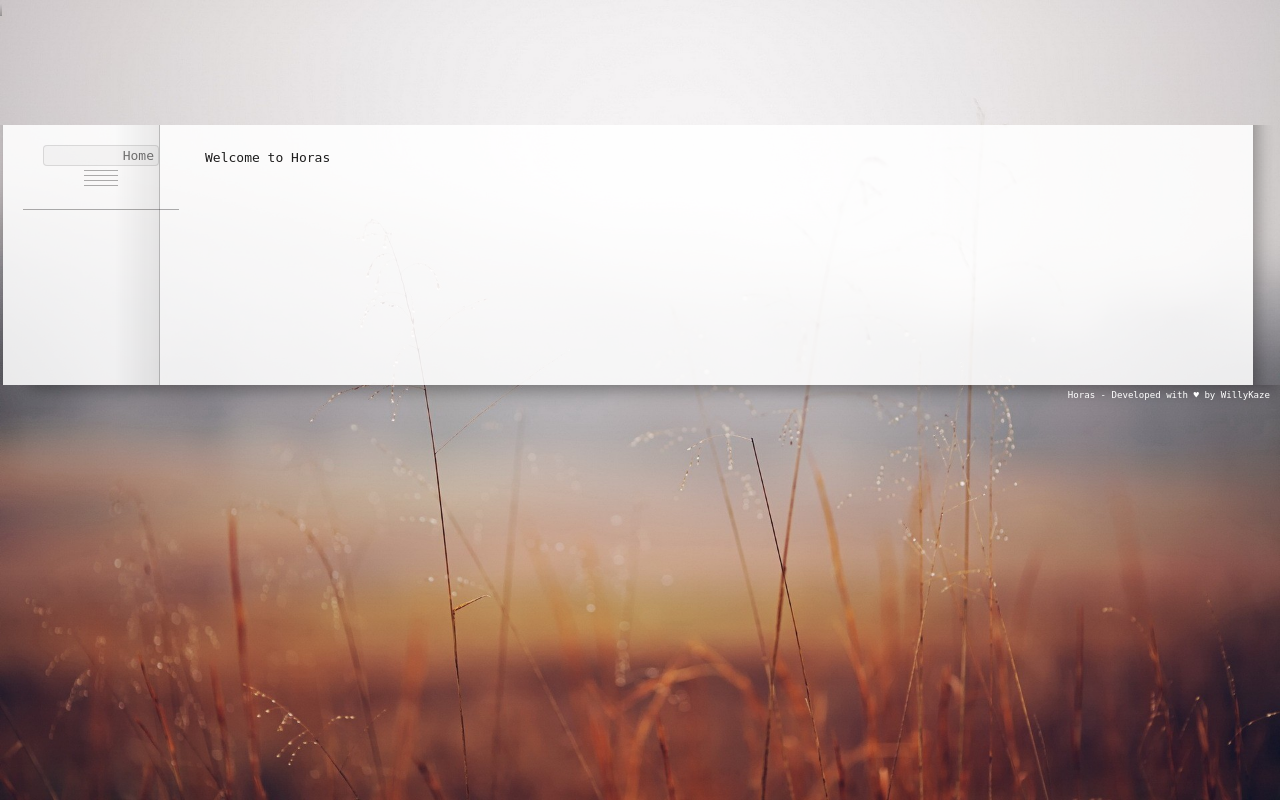
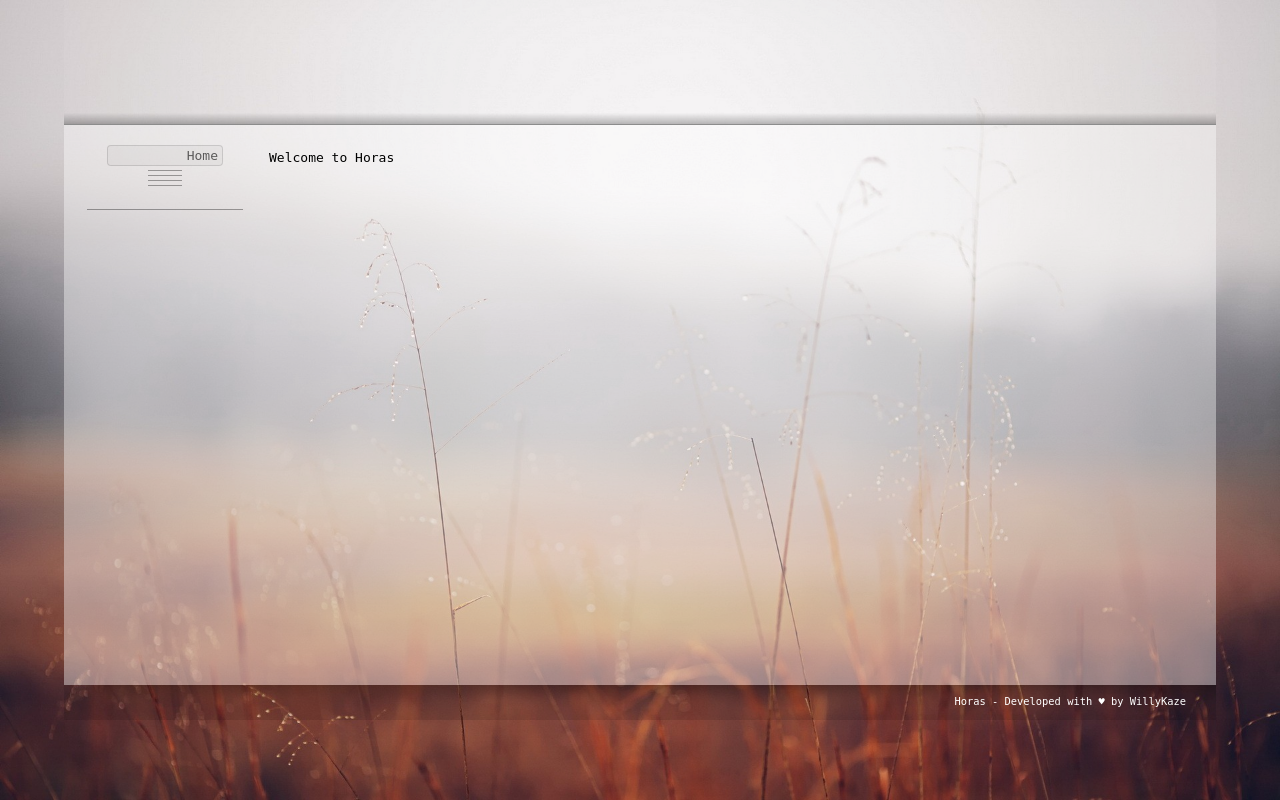
Before and after one commit to exmachina-dev/horas, a Django app: page / in a window 1280 px wide. Run offline with Django 3.2, Linux system fonts and the light colour scheme; parts of the project's set-up code (start-up, migrations or seed data) failed here and were passed over; some libraries are stand-ins or nearby versions.

Commit message:
Visual tweaks

```diff
--- a/static/css/base.css
+++ b/static/css/base.css
@@ -1,16 +1,16 @@
 body {
     background: url('/static/img/bg3.jpg') fixed center no-repeat #fff;
     background-size: cover;
+    width: 90%;
     margin: auto;
 }
 
 #header {
-    background: url('/static/img/header.png') no-repeat transparent;
+    background: url('/static/img/header.png') repeat-x bottom transparent;
+    background-color: rgba(255, 255, 255, 0.05);
     box-sizing: content-box;
-    opacity: 0.9;
     height: 101px;
-    width: 1240px;
-    margin: 0px;
+    margin: 0px auto;
     padding: 0px 30px;
     padding-top: 24px;
     text-align: center
@@ -143,9 +143,8 @@ ul#menu > li:nth-child(9) >a {
 /* Contenu */
 
 #content {
-    background: url('/static/img/body.png') repeat-y right transparent;
-    opacity: 0.87;
-    min-height: 250px;
+    background-color: rgba(255, 255, 255, 0.4);
+    min-height: 550px;
     margin: 0px;
     padding: 5px;
 }
@@ -169,18 +168,18 @@ ul#menu > li:nth-child(9) >a {
 }
 
 #footer {
-    background: url('/static/img/footer.png') no-repeat transparent;
+    background: url('/static/img/footer.png') repeat-x transparent;
+    background-color: rgba(0, 0, 0, 0.1);
     min-height: 25px;
-    width: 1240px;
     margin: 0px;
     margin-bottom: 20px;
     padding: 0px 30px;
-    padding-top: 5px;
+    padding-top: 10px;
     clear: both;
     text-align: right;
     color: #fff;
     font-family: monospace;
-    font-size: 0.7em;
+    font-size: 0.8em;
 }
 
 /* Tables */
--- a/timesheets/templates/timesheets/home.html
+++ b/timesheets/templates/timesheets/home.html
@@ -2,9 +2,9 @@
 {% block title %}Home{% endblock %}
 
 {% block content %}
-<ul>
+<ul class="employee_legend">
     {% for employee in employees %}
-    <li><a href="{% url 'timesheets:timesheet_by_employee' employee=employee.user.username %}">{{ employee.user.username }}</a></li>
+    <li style="color: #eee; background-color: {{ employee.color }};"><a href="{% url 'timesheets:timesheet_by_employee' employee=employee.user.username %}">{{ employee.user.username }}</a></li>
     {% endfor %}
 </ul>
 {% include "timesheets/timeline_multiple.html" %}
```
Also changed, not shown: other parts of static/css/base.css (+50 -15 lines), timesheets/templates/timesheets/timeline_multiple.html (+9 -3 lines).
